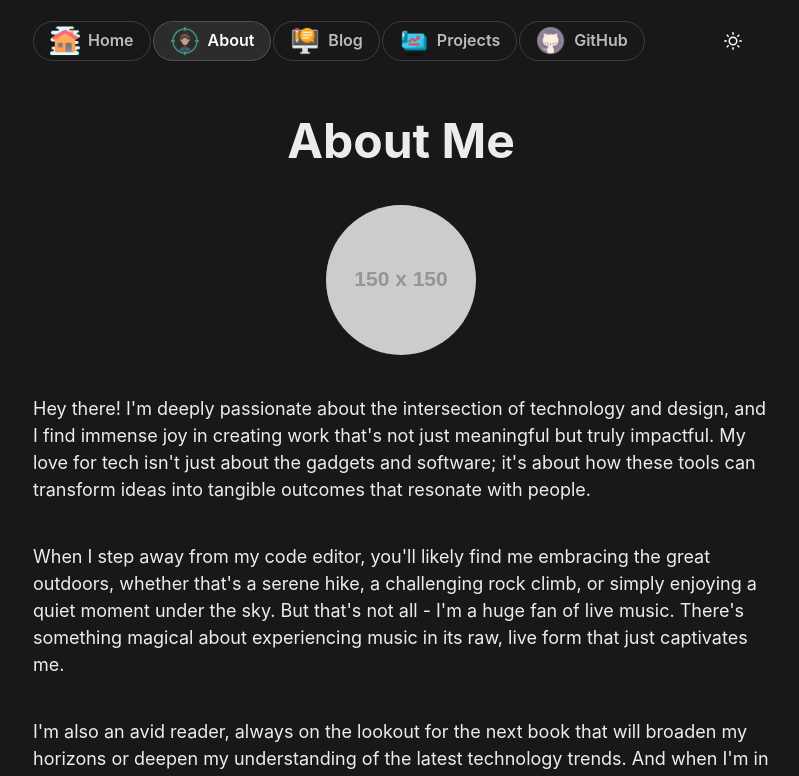
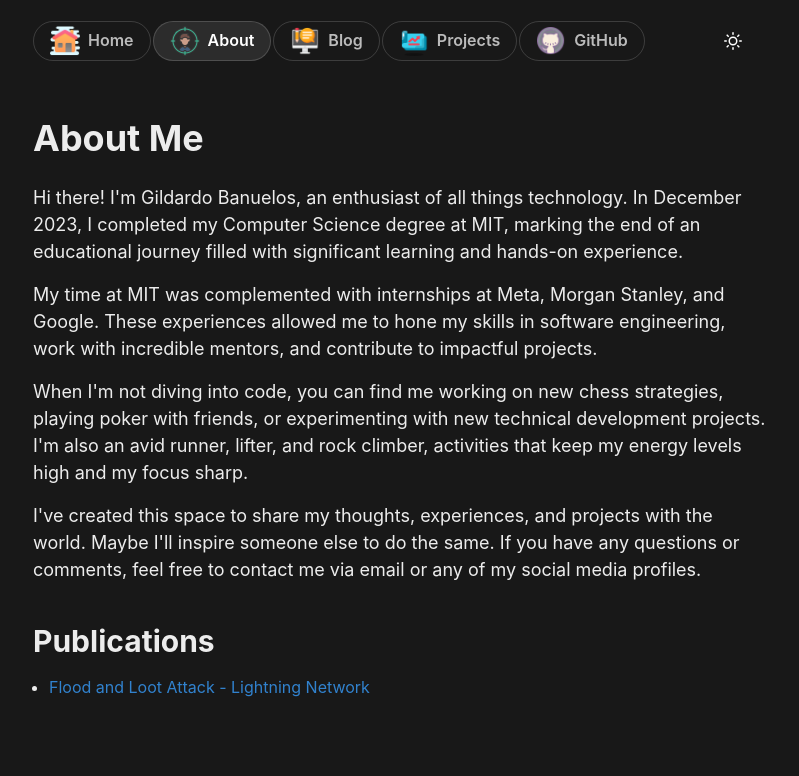
Before and after one commit to gbanuel3/my-blog, a Next.js app: page /about in a window 1280 px wide. Shown: the top 776 px of the page, without its empty margins (239-1038 px from the left). Built offline with nearby package versions, Linux system fonts and the light colour scheme.

Commit message:
about me page

```diff
--- a/src/pages/404.tsx
+++ b/src/pages/404.tsx
@@ -10,7 +10,7 @@
         404 - Page Not Found
       </Heading>
       <Text color={'gray.500'}>
-        The page you are looking for does not seem to exist.
+        The page you are looking for does not seem to exist, or is coming soon!
       </Text>
       <Button colorScheme="gray" size="lg" mt={4}>
         <Link href="/">Go Home</Link>
--- a/src/pages/about.tsx
+++ b/src/pages/about.tsx
@@ -1,54 +1,58 @@
-import React from 'react'
-import { Box, Container, Heading, Text, Image, VStack } from '@chakra-ui/react'
-import Head from 'next/head'
+import React from "react"
+import {
+  Box,
+  Container,
+  Heading,
+  Text,
+  UnorderedList,
+  ListItem,
+  Link,
+  Image,
+} from "@chakra-ui/react"
 
 const About = () => {
   return (
-    <>
-      <Head>
-        <title>About | Gil</title>
-      </Head>
-      <Container maxW="container.lg" py={10}>
-        <VStack spacing={10} alignItems="center">
-          <Heading as="h1" size="2xl">
+    <Container maxW="container.md" py={10}>
+      <Heading as="h1" mb={6}>
         About Me
       </Heading>
-          <Image
-            borderRadius="full"
-            boxSize="150px"
-            src="https://via.placeholder.com/150"
-            alt="Profile image"
-          />
-          <Text fontSize="lg">
-            Hey there! I&#39;m deeply passionate about the intersection of technology
-            and design, and I find immense joy in creating work that&#39;s not just
-            meaningful but truly impactful. My love for tech isn&#39;t just about the
-            gadgets and software; it&#39;s about how these tools can transform ideas
-            into tangible outcomes that resonate with people.
+      <Text fontSize="lg" mb={4}>
+        Hi there! I&#39;m Gildardo Banuelos, an enthusiast of all things technology. In December
+        2023, I completed my Computer Science degree at MIT, marking the end of an
+        educational journey filled with significant learning and hands-on experience.
       </Text>
-          <Text fontSize="lg">
-            When I step away from my code editor, you&#39;ll likely find me embracing
-            the great outdoors, whether that&#39;s a serene hike, a challenging rock
-            climb, or simply enjoying a quiet moment under the sky. But that&#39;s not
-            all - I&#39;m a huge fan of live music. There&#39;s something magical about
-            experiencing music in its raw, live form that just captivates me.
+      <Text fontSize="lg" mb={4}>
+        My time at MIT was complemented with internships at Meta, Morgan Stanley, and
+        Google. These experiences allowed me to hone my skills in software engineering,
+        work with incredible mentors, and contribute to impactful projects.
       </Text>
-          <Text fontSize="lg">
-            I&#39;m also an avid reader, always on the lookout for the next book that
-            will broaden my horizons or deepen my understanding of the latest technology
-            trends. And when I&#39;m in the mood for a bit of strategic thinking, I love
-            to get lost in a good strategy game. It&#39;s a fantastic way to keep my
-            mind sharp and often provides a fresh perspective on problem-solving. Of
-            course, staying active is crucial to me, so running and rock climbing are my
-            go-tos for physical activity. They&#39;re not just hobbies; they&#39;re part
-            of my journey to maintain balance and well-being in a tech-driven world. And
-            yes, when the mood strikes, coding for fun is still one of my favorite
-            pastimes. There&#39;s always something new to learn, explore, and create in
-            the vast world of coding.
+      <Text fontSize="lg" mb={4}>
+        When I&#39;m not diving into code, you can find me working on new chess strategies,
+        playing poker with friends, or experimenting with new technical development
+        projects. I&#39;m also an avid runner, lifter, and rock climber, activities that keep my
+        energy levels high and my focus sharp.
       </Text>
-        </VStack>
+      <Text fontSize="lg" mb={4}>
+        I&#39;ve created this space to share my thoughts, experiences, and projects with the world.
+        Maybe I&#39;ll inspire someone else to do the same. If you have any questions or comments, feel
+        free to contact me via email or any of my social media profiles.
+      </Text>
+
+      <Heading as="h2" size="lg" mt={10} mb={4}>
+        Publications
+      </Heading>
+      <UnorderedList>
+        <ListItem>
+          <Link
+            href="https://courses.csail.mit.edu/6.857/2022/projects/Dave-Johnson-Banuelos-Seeyave.pdf"
+            isExternal
+            color="blue.500"
+          >
+            Flood and Loot Attack - Lightning Network
+          </Link>
+        </ListItem>
+      </UnorderedList>
     </Container>
-    </>
   )
 }
 
```
Lines whose indentation alone changed are shown as unchanged.
